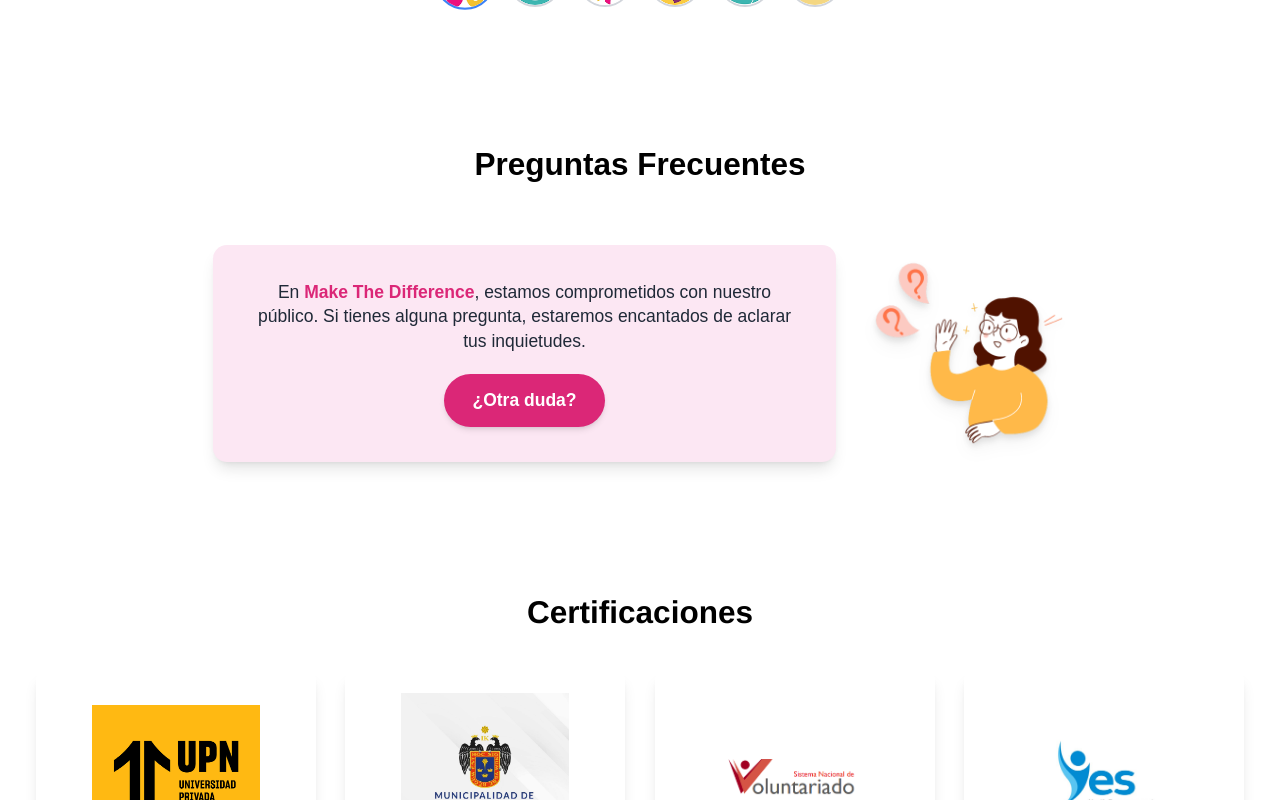
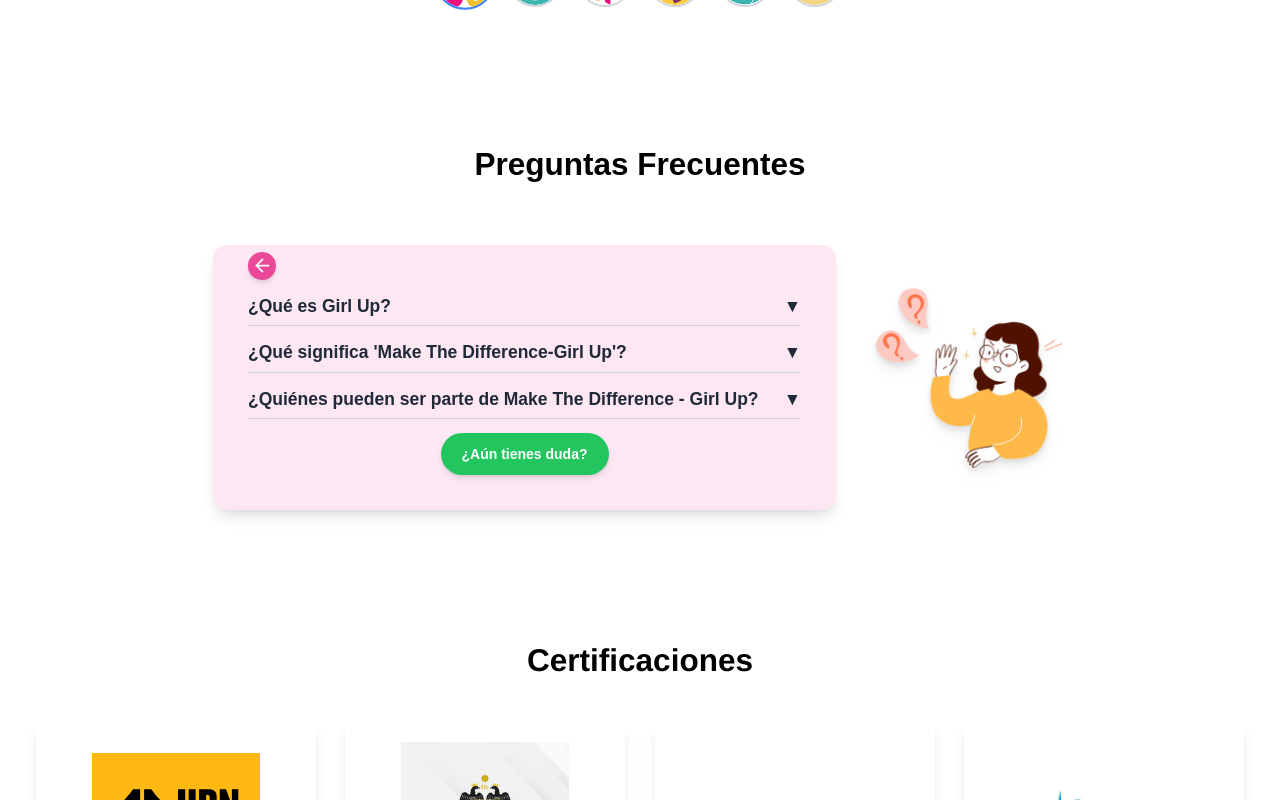
Before and after one commit to Sauro-Dev/LANDING-MTD, a React (Vite) app: page /home in a window 1280 px wide. Both pictures are taken after a click on the button "¿Otra duda?". Shown: the part 2418-3218 px from the top of the page. Built offline with nearby package versions, Linux system fonts and the light colour scheme.

Commit message:
feat: Funcionalidad en el boton ¿Otra duda?
Una vez que presione ese boton ubicado en preguntas Frecuentes (FAQSection.tsx), Se agregan 3 preguntas con sus repuestas, además de un botón para volver al texto y un nuevo botón ¿Aun tienes dudas?, te redirije a un chat(whatsapp)

```diff
--- a/src/components/landing/main/FAQSection.tsx
+++ b/src/components/landing/main/FAQSection.tsx
@@ -1,16 +1,37 @@
-import { FC } from "react";
+import { FC, useState } from "react";
 import { motion } from "framer-motion";
+import { ArrowLeft } from "lucide-react";
 
 /**
  * Componente FAQSection
  *
- * Esta sección proporciona un mensaje de bienvenida a la sección de preguntas frecuentes.
- * Incluye una ilustración y un mensaje informativo dentro de un contenedor destacado,
- * junto con un botón para realizar más consultas.
+ * Ahora permite regresar a la pantalla anterior y añadir un botón para contactar vía WhatsApp.
  */
 const FAQSection: FC = () => {
+    const [showQuestions, setShowQuestions] = useState(false);
+    const [expandedIndex, setExpandedIndex] = useState<number | null>(null);
+
+    const toggleAnswer = (index: number) => {
+        setExpandedIndex(expandedIndex === index ? null : index);
+    };
+
+    const faqs = [
+        {
+            question: "¿Qué es Girl Up?",
+            answer: "Es un movimiento que impulsa la igualdad de género y el empoderamiento femenino a nivel global. A través del liderazgo juvenil, busca reducir brechas de género y fomentar la participación activa de las jóvenes en la transformación social."
+        },
+        {
+            question: "¿Qué significa 'Make The Difference-Girl Up'?",
+            answer: "Es un espacio donde jóvenes trabajan en la equidad de género en Latinoamérica. Sus miembros, llamados 'makers', impulsan el cambio a través de acciones concretas, promoviendo respeto, unión y responsabilidad en distintas áreas."
+        },
+        {
+            question: "¿Quiénes pueden ser parte de Make The Difference - Girl Up?",
+            answer: "Cualquier persona entre 15 y 29 años con liderazgo y compromiso con la causa. No hay restricciones de género, solo el deseo de crear soluciones y trabajar en equipo para promover la igualdad de oportunidades."
+        }
+    ];
+
     return (
-        <div className="py-16 px-6 flex flex-col items-center justify-center font-poppins bg-white">
+        <div className="py-16 px-6 flex flex-col items-center justify-center font-poppins bg-white relative">
             {/* Título de la sección con animación */}
             <motion.h1
                 initial={{ opacity: 0, y: -20 }}
@@ -22,31 +43,70 @@ const FAQSection: FC = () => {
             </motion.h1>
 
             <div className="max-w-5xl w-full flex flex-col-reverse md:flex-row items-center justify-center gap-10 p-6">
-                {/* Contenedor del mensaje informativo con diseño mejorado */}
+                {/* Contenedor dinámico */}
                 <motion.div
                     initial={{ opacity: 0, x: -30 }}
                     whileInView={{ opacity: 1, x: 0 }}
                     transition={{ duration: 0.6 }}
-                    className="bg-pink-100 rounded-2xl p-6 md:p-8 lg:p-10 shadow-lg flex-1 flex flex-col items-center text-center space-y-6"
+                    className="bg-pink-100 rounded-2xl p-6 md:p-8 lg:p-10 shadow-lg flex-1 flex flex-col items-center text-center space-y-6 relative"
                 >
-                    {/* Mensaje principal con mejor tipografía */}
+                    {showQuestions ? (
+                        <div className="w-full text-left space-y-4 relative">
+                            {/* Botón de regreso con color y estilo correcto */}
+                            <button
+                                onClick={() => setShowQuestions(false)}
+                                className="absolute -top-8 left-0 p-1 rounded-full bg-pink-500 hover:bg-pink-600 transition-all shadow-md"
+                            >
+                                <ArrowLeft className="w-6 h-6 text-white" />
+                            </button>
+
+                            {faqs.map((faq, index) => (
+                                <div key={index} className="border-b border-gray-300 pb-2">
+                                    <button
+                                        onClick={() => toggleAnswer(index)}
+                                        className="text-lg md:text-xl font-semibold text-gray-800 flex justify-between w-full"
+                                    >
+                                        {faq.question}
+                                        <span>{expandedIndex === index ? "▲" : "▼"}</span>
+                                    </button>
+                                    {expandedIndex === index && (
+                                        <p className="mt-2 text-gray-700">{faq.answer}</p>
+                                    )}
+                                </div>
+                            ))}
+
+                            {/* Botón de contacto por WhatsApp más pequeño y centrado */}
+                            <div className="mt-6 flex justify-center">
+                                <a
+                                    href="https://wa.me/51912609733"
+                                    target="_blank"
+                                    rel="noopener noreferrer"
+                                    className="bg-green-500 hover:bg-green-600 text-white font-bold rounded-full px-4 py-2 md:px-6 md:py-3 text-sm md:text-base shadow-md transition-all"
+                                >
+                                    ¿Aún tienes duda?
+                                </a>
+                            </div>
+                        </div>
+                    ) : (
+                        <>
                             <p className="text-base md:text-lg lg:text-xl text-gray-800 leading-relaxed">
                                 En <span className="text-pink-600 font-bold">Make The Difference</span>,
                                 estamos comprometidos con nuestro público. Si tienes alguna pregunta,
                                 estaremos encantados de aclarar tus inquietudes.
                             </p>
-
-                    {/* Botón interactivo con mejor diseño */}
                             <motion.button
                                 whileHover={{ scale: 1.05 }}
                                 whileTap={{ scale: 0.95 }}
+                                onClick={() => setShowQuestions(true)}
                                 className="bg-pink-600 hover:bg-pink-700 text-white font-bold rounded-full px-6 py-3 md:px-8 md:py-4 text-lg md:text-xl shadow-md transition-all"
                             >
                                 ¿Otra duda?
                             </motion.button>
+                        </>
+                    )}
                 </motion.div>
 
-                {/* Contenedor de la imagen ilustrativa (ahora arriba en móviles) */}
+                {/* Contenedor de la imagen ilustrativa (permanece siempre) */}
                 <motion.div
                     initial={{ opacity: 0, x: 30 }}
                     whileInView={{ opacity: 1, x: 0 }}
@@ -55,8 +115,8 @@ const FAQSection: FC = () => {
                 >
                     <div className="w-32 h-32 md:w-48 md:h-48 lg:w-56 lg:h-56 relative">
                         <img
-                            src="src/assets/faq/person.png" // Ruta de la imagen ilustrativa
-                            alt="Ilustración de persona con preguntas" // Descripción accesible
+                            src="src/assets/faq/person.png"
+                            alt="Ilustración de persona con preguntas"
                             className="w-full h-full object-contain drop-shadow-lg"
                         />
                     </div>
```
Lines whose indentation alone changed are shown as unchanged.
